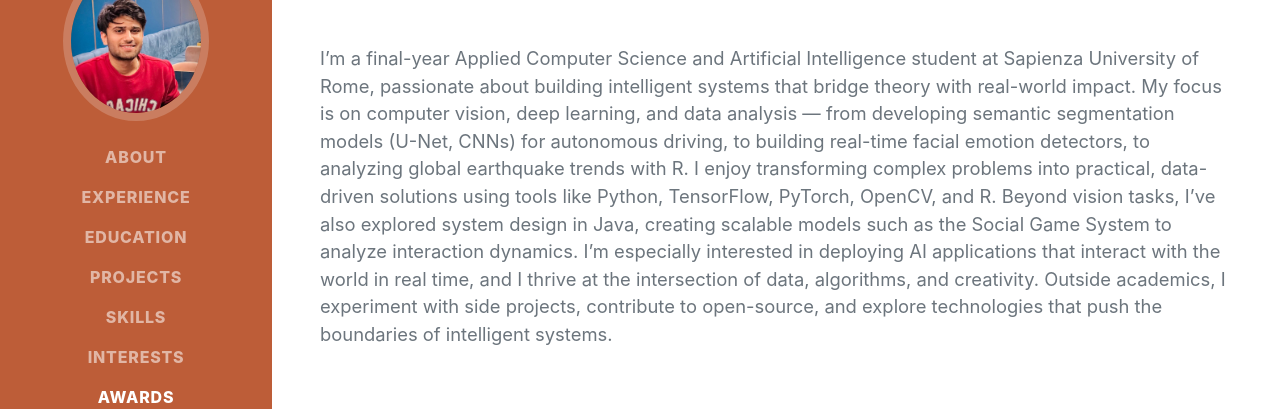
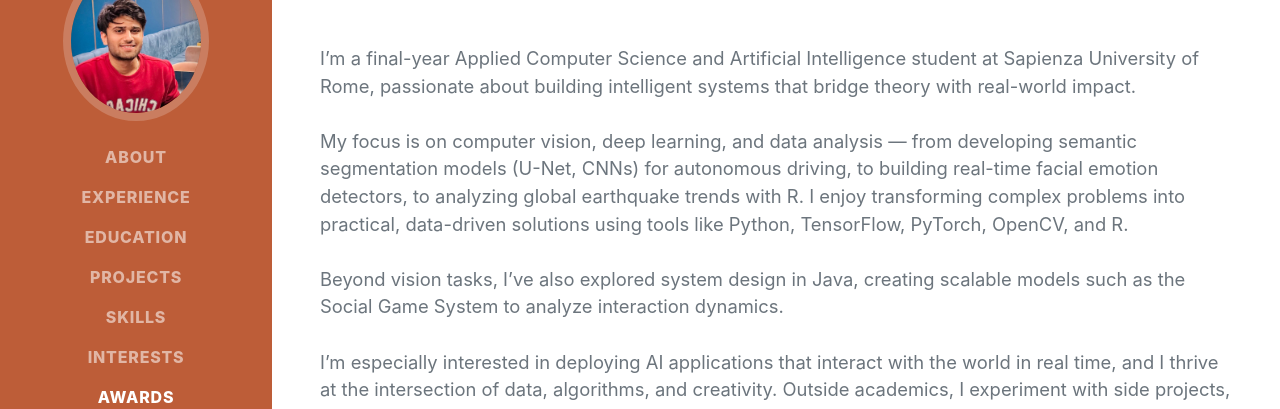
Before and after one commit to asaini281/asaini281.github.io, a plain HTML site: page index.html in a window 1280 px wide. Shown: the part 215-624 px from the top of the page. Drawn offline with nearby package versions, Linux system fonts and the light colour scheme; a web font is replaced by a local one.

Commit message:
Update projects page / index

```diff
--- a/index.html
+++ b/index.html
@@ -48,9 +48,9 @@
 						 · (+39) 389 624 3649 ·
 						<a href="mailto:aryan89saini@gmail.com">aryan89saini@gmail.com</a>
 					</div>
-                    <p class="lead mb-5"><p class="lead mb-5">I’m a final-year Applied Computer Science and Artificial Intelligence student at Sapienza University of Rome, passionate about building intelligent systems that bridge theory with real-world impact.
-					My focus is on computer vision, deep learning, and data analysis — from developing semantic segmentation models (U-Net, CNNs) for autonomous driving, to building real-time facial emotion detectors, to analyzing global earthquake trends with R. I enjoy transforming complex problems into practical, data-driven solutions using tools like Python, TensorFlow, PyTorch, OpenCV, and R.
-					Beyond vision tasks, I’ve also explored system design in Java, creating scalable models such as the Social Game System to analyze interaction dynamics.
+                    <p class="lead mb-5"><p class="lead mb-5">I’m a final-year Applied Computer Science and Artificial Intelligence student at Sapienza University of Rome, passionate about building intelligent systems that bridge theory with real-world impact.<br><br>
+					My focus is on computer vision, deep learning, and data analysis — from developing semantic segmentation models (U-Net, CNNs) for autonomous driving, to building real-time facial emotion detectors, to analyzing global earthquake trends with R. I enjoy transforming complex problems into practical, data-driven solutions using tools like Python, TensorFlow, PyTorch, OpenCV, and R.<br><br>
+					Beyond vision tasks, I’ve also explored system design in Java, creating scalable models such as the Social Game System to analyze interaction dynamics.<br><br>
 					I’m especially interested in deploying AI applications that interact with the world in real time, and I thrive at the intersection of data, algorithms, and creativity. Outside academics, I experiment with side projects, contribute to open-source, and explore technologies that push the boundaries of intelligent systems.<br><br>
 					</p>
 </p>
```
